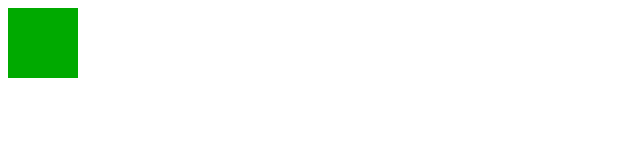
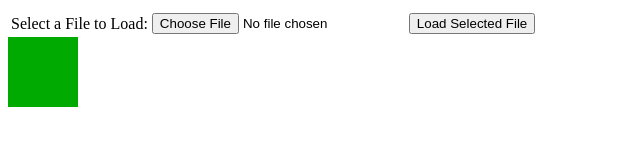
Before and after one commit to v-pereskokov/BMSTU_Graphics, a website built with webpack: page src/index.html in a window 1280 px wide. Shown: the whole page, without its empty margins (0-640 px from the left). Built offline with nearby package versions, Linux system fonts and the light colour scheme.

Commit message:
add read file

```diff
--- a/src/index.html
+++ b/src/index.html
@@ -4,7 +4,19 @@
 	<title>Canvas</title>
 </head>
 <body>
-<canvas class='picture' width='100' height='100' ></canvas>
+<table>
+	<tr>
+	</tr>
+	<tr>
+		<td>Select a File to Load:</td>
+		<td><input type='file' class='fileToLoad'></td>
+		<td>
+			<button class='loadText'>Load Selected File</button>
+		<td>
+	</tr>
+</table>
+
+<canvas class='picture' width='100' height='100'></canvas>
 
 <script src='built/bundle.js'></script>
 </body>
--- a/src/index.js
+++ b/src/index.js
@@ -7,33 +7,16 @@ const ctx = canvas.context;
 ctx.fillStyle = constants.SQUARE_COLOR;
 ctx.fillRect(0, 0, constants.SQUARE_SIZE, constants.SQUARE_SIZE);
 
-const mouse = {
-  x: 0,
-  y: 0
-};
+function loadFileAsText() {
+  const fileToLoad = document.querySelector('.fileToLoad').files[0];
 
-canvas.canvas.addEventListener('mousemove', event => {
-  mouse.x = event.pageX - canvas.canvas.offsetLeft;
-  mouse.y = event.pageY - canvas.canvas.offsetTop;
-});
+  const fileReader = new FileReader();
+  fileReader.onload = function (fileLoadedEvent) {
+    const textFromFileLoaded = fileLoadedEvent.target.result;
 
-ctx.lineWidth = 3;
-ctx.lineJoin = 'round';
-ctx.lineCap = 'round';
-ctx.strokeStyle = '#cc181c';
+    console.log(textFromFileLoaded);
+  };
+  fileReader.readAsText(fileToLoad, 'UTF-8');
+}
 
-canvas.canvas.addEventListener('mousedown', event => {
-  ctx.beginPath();
-  ctx.moveTo(mouse.x, mouse.y);
-
-  canvas.canvas.addEventListener('mousemove', onPaint, false);
-});
-
-canvas.canvas.addEventListener('mouseup', () => {
-  canvas.canvas.removeEventListener('mousemove', onPaint, false);
-});
-
-const onPaint = () => {
-  ctx.lineTo(mouse.x, mouse.y);
-  ctx.stroke();
-};
+document.body.querySelector('.loadText').addEventListener('click', loadFileAsText.bind(this));
```
